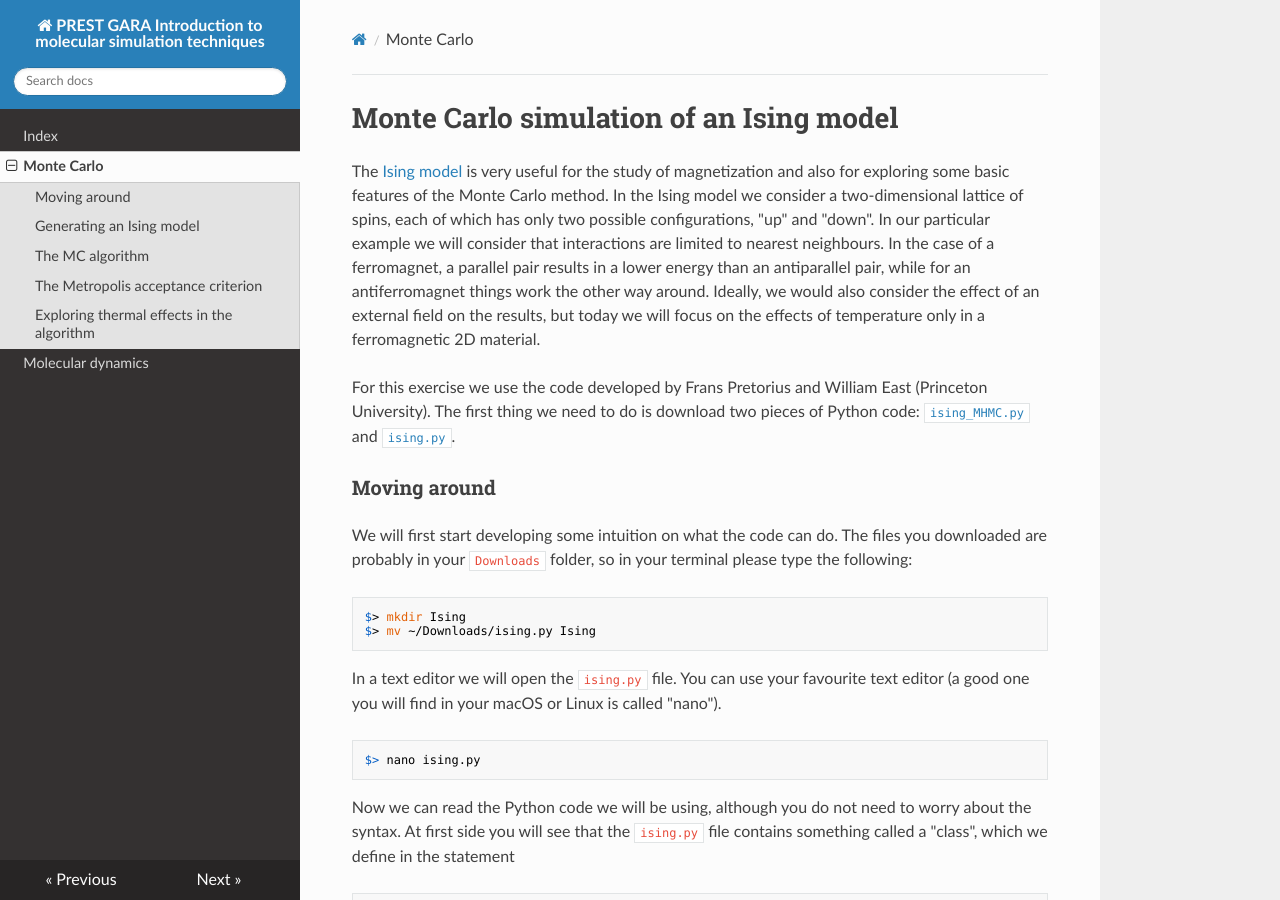
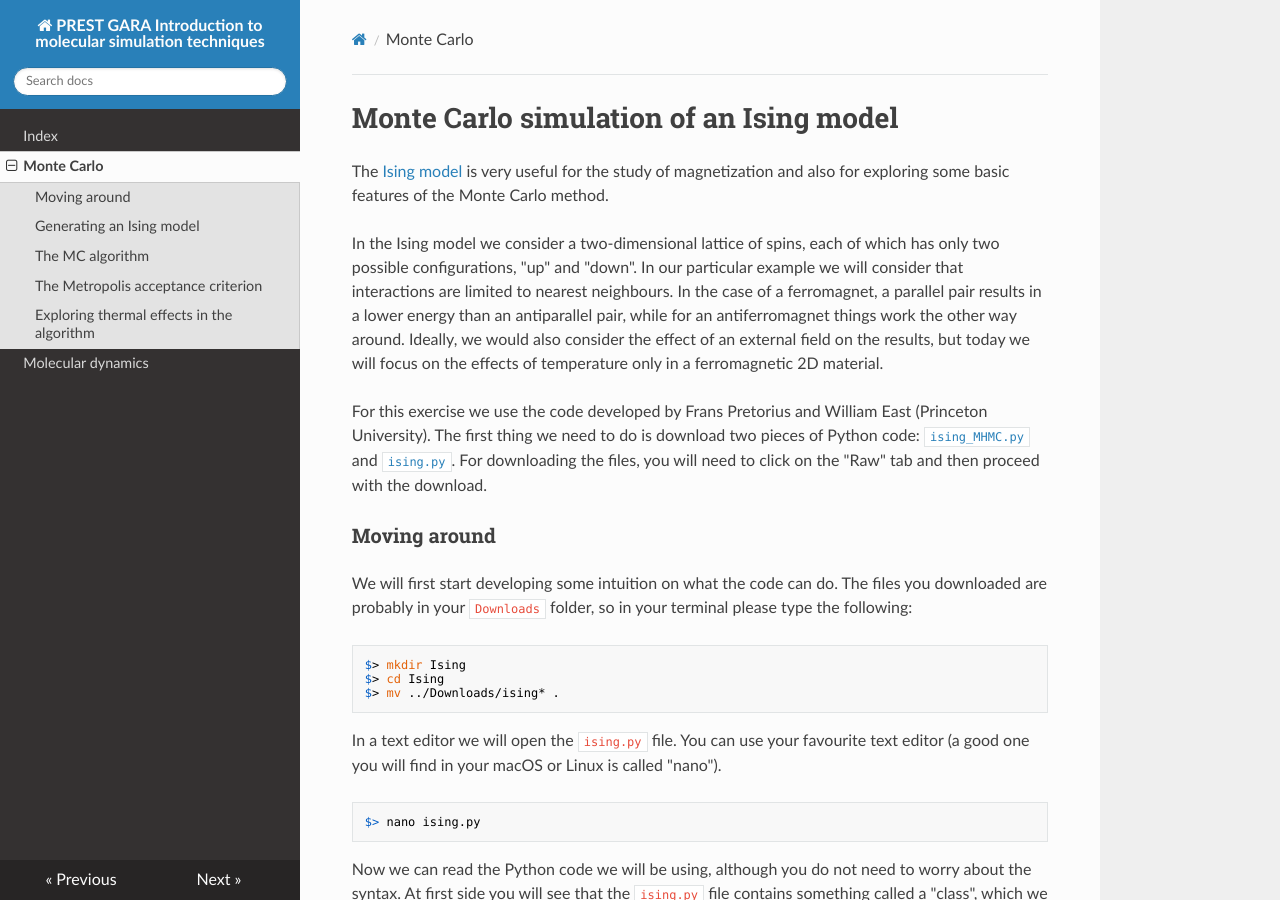
Before and after one commit to daviddesancho/PRESTGARA, an MkDocs documentation site: the page built from docs/mc.md, in a window 1280 px wide and 900 px high. Built offline with MkDocs 1.6.1, drawn with Linux system fonts in a browser that asks for light colours; nearby versions of some CDN libraries; old or Windows-style settings are respelled for this version of MkDocs; some of the changed text lies outside the part shown.

````diff
--- a/docs/mc.md
+++ b/docs/mc.md
@@ -2,7 +2,9 @@
 
 The [Ising model](https://en.wikipedia.org/wiki/Ising_model) is very useful
 for the study of magnetization and also for exploring some basic features of
- the Monte Carlo method. In the Ising model we consider a two-dimensional
+ the Monte Carlo method.
+
+In the Ising model we consider a two-dimensional
 lattice of spins, each of which has only two possible configurations, "up" and
 "down". In our particular example we will consider that interactions are
 limited to nearest neighbours. In the case of a ferromagnet, a parallel pair
@@ -16,7 +18,8 @@ East (Princeton
 University). The first thing we need to do is download two pieces of Python
 code:
 [```ising_MHMC.py```](https://github.com/daviddesancho/PRESTGARA/blob/master/code/Ising_2d/ising_MHMC.py)
-and [```ising.py```](https://github.com/daviddesancho/PRESTGARA/blob/master/code/Ising_2d/ising.py).
+and [```ising.py```](https://github.com/daviddesancho/PRESTGARA/blob/master/code/Ising_2d/ising.py). For downloading the files, you will need to click on the "Raw"
+tab and then proceed with the download.
 
 ### Moving around
 
@@ -25,7 +28,8 @@ The files you downloaded are probably in your ```Downloads``` folder, so
 in your terminal please type the following:
 
 	$> mkdir Ising
-	$> mv ~/Downloads/ising.py Ising
+	$> cd Ising
+	$> mv ../Downloads/ising* .
 
 In a text editor we will open the ```ising.py``` file. You can use your favourite
 text editor (a good one you will find in your macOS or Linux is called "nano").
````
Also changed, not shown: other parts of docs/mc.md (+7 -4 lines), docs/index.md (+2 -2 lines).
